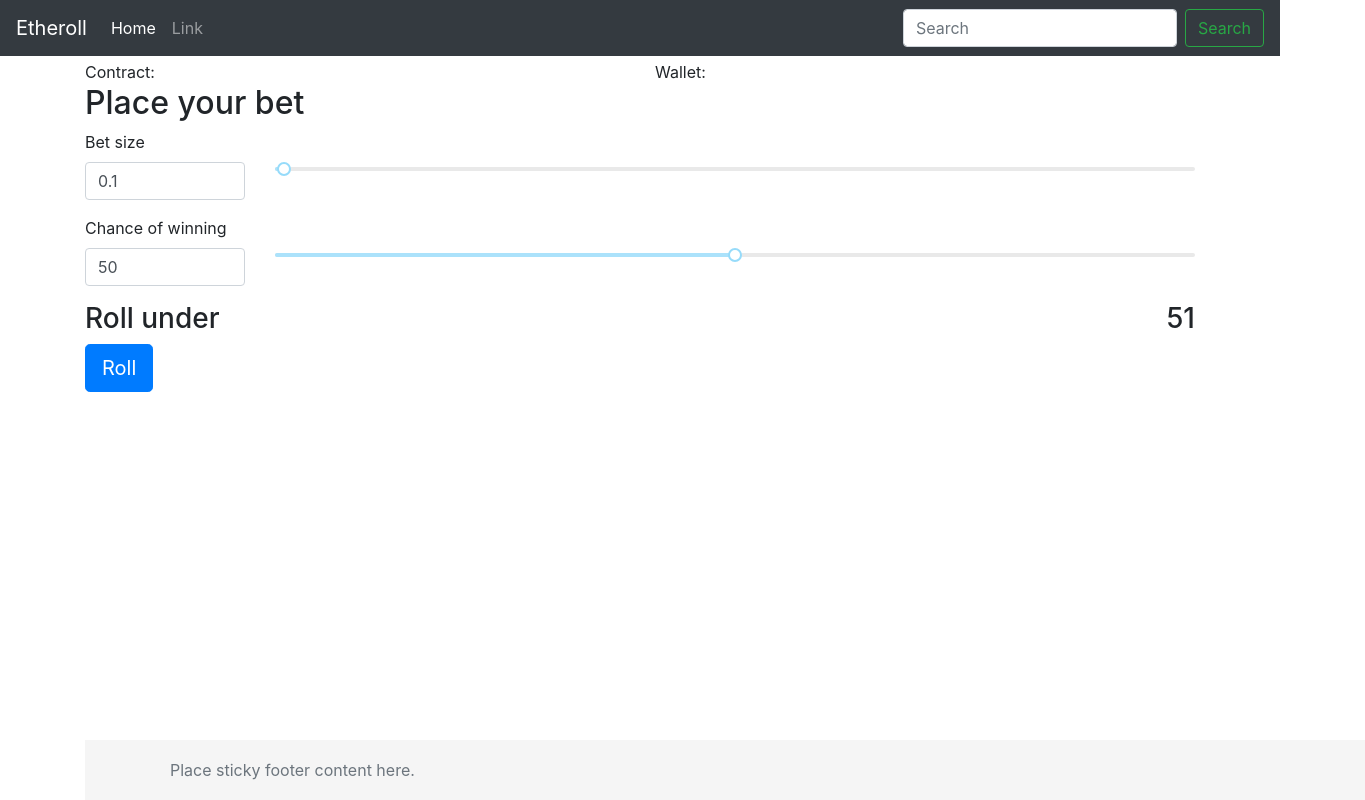
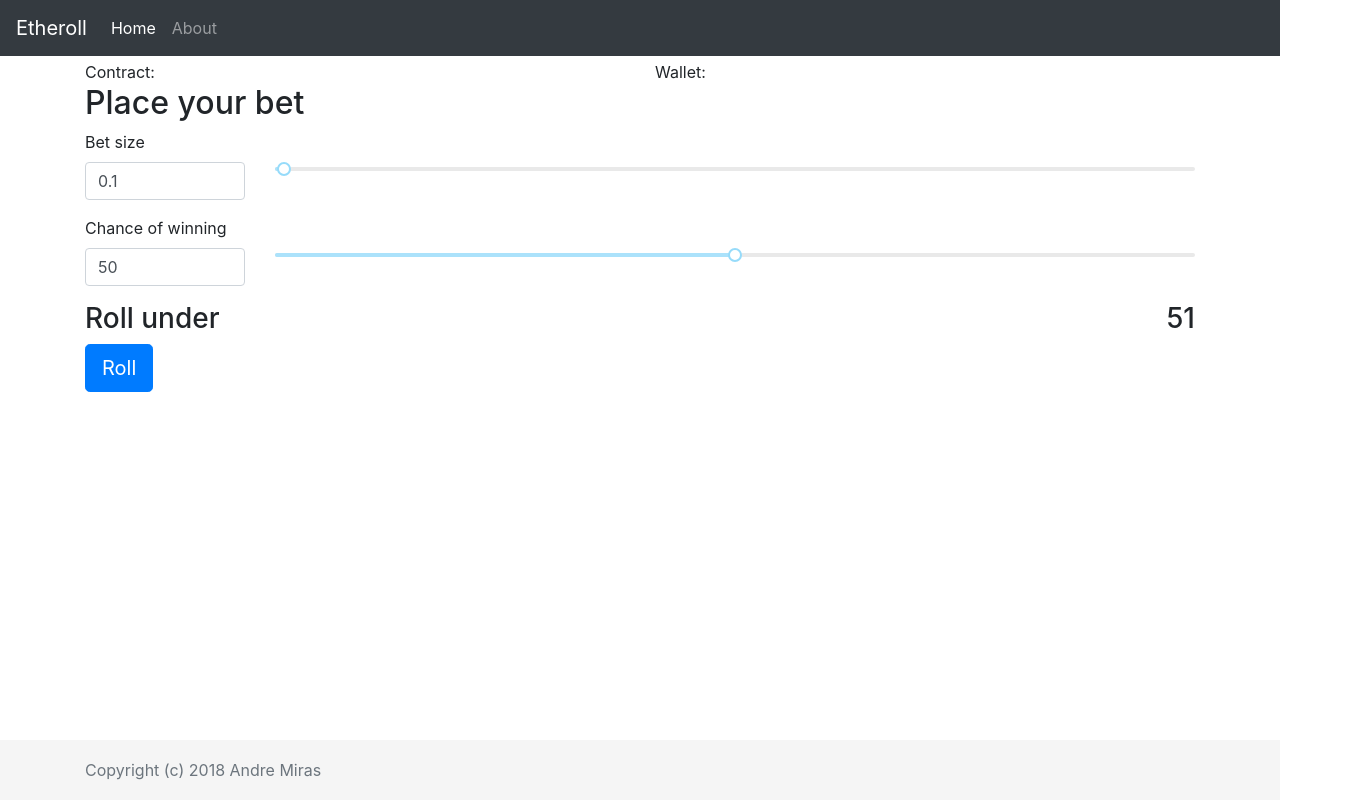
Before and after one commit to richpoteto/React_Dice_Ethereum, a React (Create React App) app: page / in a window 1280 px wide. Shown: the whole page, 1365 px wide, since content can reach past the window. Built offline with nearby package versions, Linux system fonts and the light colour scheme.

Commit message:
Minor layout fixes
- kills horizontal scroll
- adds copyright
- removes the dummy search from top navigation
- adds links to GitHub repository

```diff
--- a/src/App.css
+++ b/src/App.css
@@ -1,5 +1,5 @@
 .App {
-  padding: 60px 15px 0;
+  padding: 60px 0 0;
 }
 
 .App-logo {
--- a/src/App.js
+++ b/src/App.js
@@ -7,9 +7,9 @@ import PlaceBet from './components/PlaceBet';
 class App extends Component {
   render() {
     return (
-      <div className="App container">
+      <div className="App">
         <Headers />
-        <div>
+        <div className="container">
           <PlaceBet />
         </div>
         <Footers />
--- a/src/components/Footers.js
+++ b/src/components/Footers.js
@@ -6,7 +6,7 @@ class Footers extends Component {
     return (
       <footer className="Footers">
         <div className="container">
-          <span className="text-muted">Place sticky footer content here.</span>
+          <span className="text-muted">Copyright (c) 2018 Andre Miras</span>
         </div>
       </footer>
     );
--- a/src/components/Headers.js
+++ b/src/components/Headers.js
@@ -16,13 +16,9 @@ class Headers extends Component {
                 <a className="nav-link" href="/">Home <span className="sr-only">(current)</span></a>
               </li>
               <li className="nav-item">
-                <a className="nav-link" href="/">Link</a>
+                <a className="nav-link" href="https://github.com/AndreMiras/etheroll">About</a>
               </li>
             </ul>
-            <form className="form-inline mt-2 mt-md-0">
-              <input className="form-control mr-sm-2" type="text" placeholder="Search" aria-label="Search" />
-              <button className="btn btn-outline-success my-2 my-sm-0" type="submit">Search</button>
-            </form>
           </div>
         </nav>
       </header>
```
